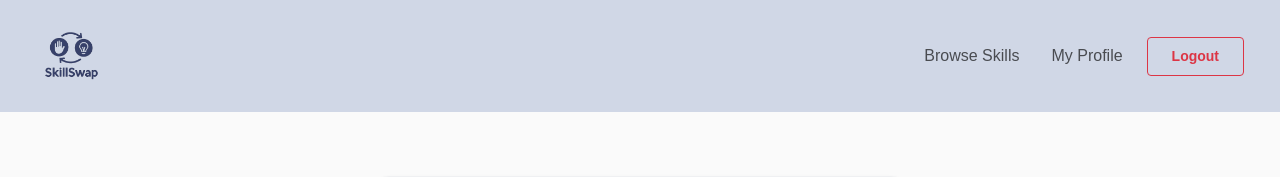
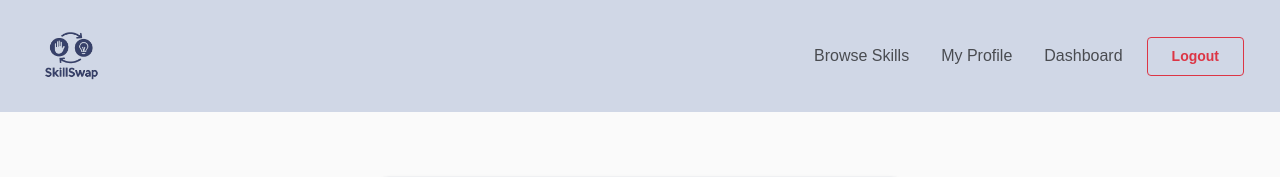
Before and after one commit to d3noDL/dj_skillswap, a Django app: page /app/profile/edit/ in a window 1280 px wide. Shown: the top 177 px of the page. Run offline with Django 5.2, Linux system fonts and the light colour scheme; the visitor is signed in with stand-in values (Sample User, id 1); data comes from the database, SQL or seed files in the repository; some libraries are stand-ins or nearby versions.

Commit message:
feature: added dashboard link to the navbar

```diff
--- a/templates/base.html
+++ b/templates/base.html
@@ -32,6 +32,11 @@
           <li class="nav-item">
             <a class="nav-link me-3" href="{% url 'dj_skillswap_app:view_profile' %}">My Profile</a>
           </li>
+          {% if user.is_superuser %}
+          <li class="nav-item">
+            <a class="nav-link me-3" href="{% url 'dj_skillswap_app:dashboard' %}">Dashboard</a>
+          </li>
+          {% endif %}
           <li class="nav-item">
             <form action="{% url 'dj_skillswap_app:logout' %}" method="post" class="d-inline">
               {% csrf_token %}
```
